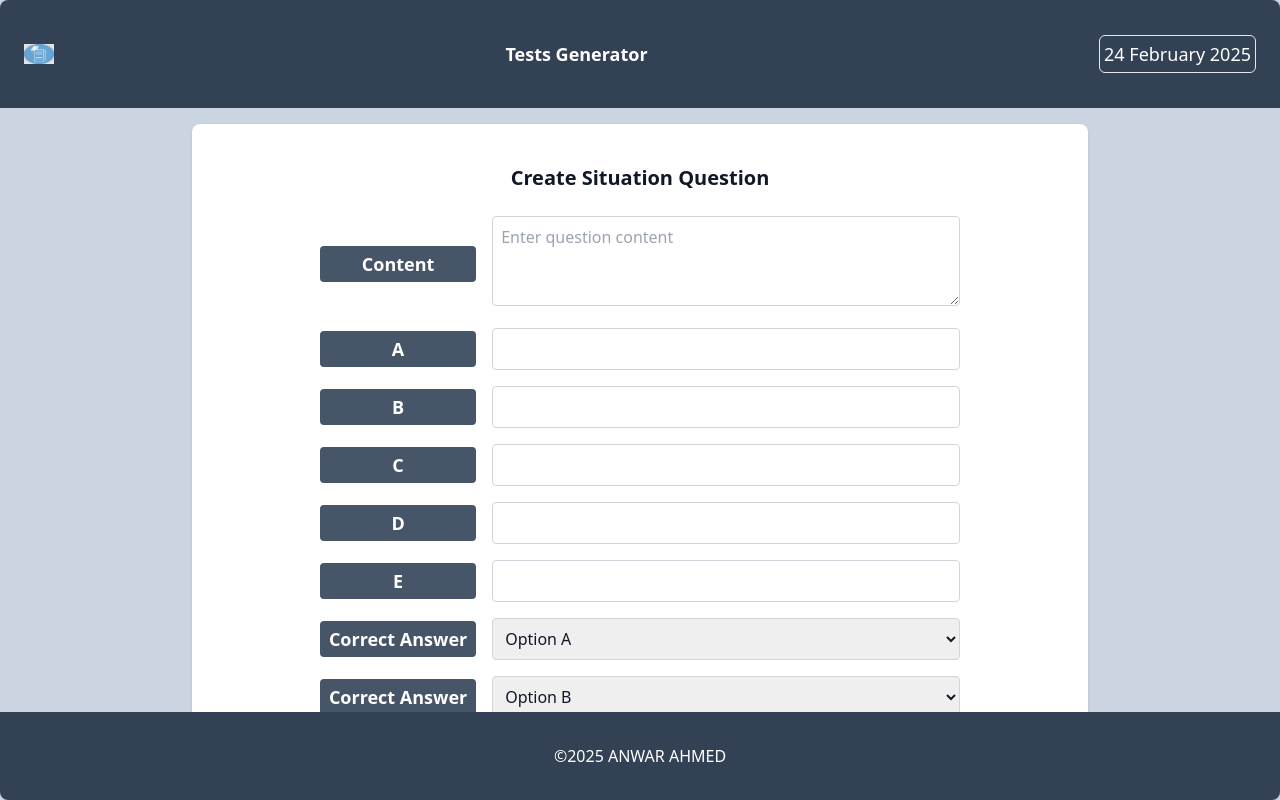
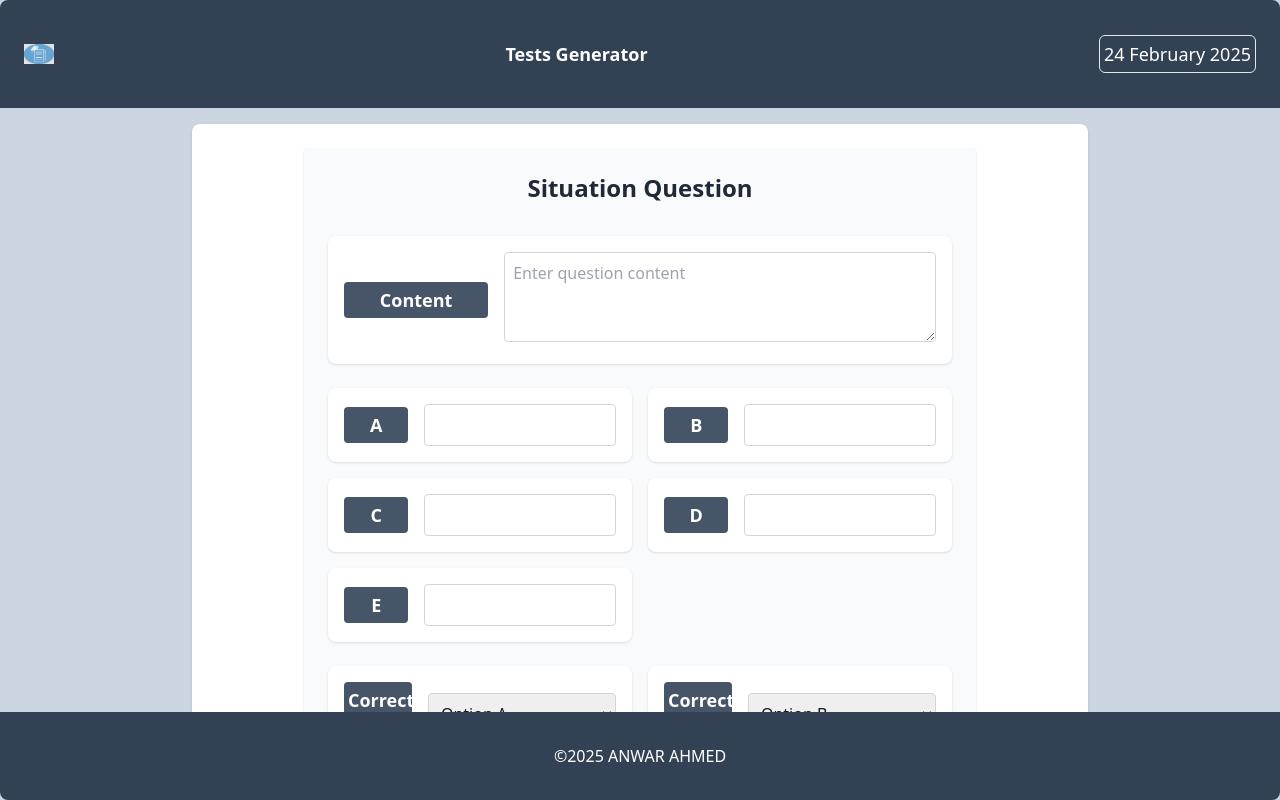
Before and after one commit to stormkid2009/exams-platform, a Next.js app: page /dash-board/situation in a window 1280 px wide. Built offline with nearby package versions, Linux system fonts and the light colour scheme.

Commit message:
fix: improve styling of situation form

```diff
--- a/src/components/forms/question/situation-form.tsx
+++ b/src/components/forms/question/situation-form.tsx
@@ -22,6 +22,7 @@ const SituationForm: React.FC<Props> = ({ handleSubmit }) => {
     type: "success" | "error";
     text: string;
   } | null>(null);
+
   const {
     register,
     handleSubmit: formSubmit,
@@ -40,6 +41,7 @@ const SituationForm: React.FC<Props> = ({ handleSubmit }) => {
       secondAnswer: "b",
     },
   });
+
   const answerOptions = useMemo(
     () => [
       { value: "a", label: "Option A" },
@@ -52,7 +54,6 @@ const SituationForm: React.FC<Props> = ({ handleSubmit }) => {
   );
 
   const onSubmit = async (data: SituationFormData) => {
-    // console.log("formData : ", data);
     try {
       await handleSubmit(data);
       setToast({ type: "success", text: "Question created successfully!" });
@@ -66,9 +67,9 @@ const SituationForm: React.FC<Props> = ({ handleSubmit }) => {
   };
 
   return (
-    <div className="max-w-2xl mx-auto p-4 overflow-y-auto max-h-[calc(100vh-2rem)]">
-      <h2 className="text-xl font-bold text-center mb-6">
-        Create Situation Question
+    <div className="max-w-2xl mx-auto p-6 bg-gray-50 shadow rounded overflow-y-auto max-h-[calc(100vh-2rem)]">
+      <h2 className="text-2xl font-bold text-center text-gray-800 mb-8">
+        Situation Question
       </h2>
 
       {toast && (
@@ -80,9 +81,9 @@ const SituationForm: React.FC<Props> = ({ handleSubmit }) => {
         />
       )}
 
-      <form onSubmit={formSubmit(onSubmit)} className="space-y-4">
+      <form onSubmit={formSubmit(onSubmit)} className="space-y-6">
         {/* Content Input */}
-
+        <div className="bg-white p-4 rounded-lg shadow">
           <ContentInput
             register={register}
             placeholder="Enter question content"
@@ -90,36 +91,43 @@ const SituationForm: React.FC<Props> = ({ handleSubmit }) => {
             label="Content"
             errorMessage={errors.content?.message}
           />
+        </div>
 
-        {/** Options Inputs */}
-
+        {/* Options Inputs */}
+        <div className="grid grid-cols-1 sm:grid-cols-2 gap-4">
           {OPTIONS.map((option) => (
+            <div key={option} className="bg-white p-4 rounded-lg shadow">
               <OptionInput<SituationFormData>
-            key={option}
                 register={register}
-            label={`${option.toUpperCase()}`}
+                label={option.toUpperCase()}
                 name={option as Path<SituationFormData>}
                 errorMessage={errors[option]?.message}
               />
+            </div>
           ))}
+        </div>
 
-        {/** Right Answers Inputs */}
-
+        {/* Answer Inputs */}
+        <div className="grid grid-cols-1 sm:grid-cols-2 gap-4">
           {ANSWERS.map((answer) => (
+            <div key={answer} className="bg-white p-4 rounded-lg shadow">
               <AnswerInput<SituationFormData>
-            key={answer}
                 register={register}
                 name={answer as Path<SituationFormData>}
                 maxOptions={OPTIONS.length}
                 options={answerOptions}
-            errorMessage={errors[answer as keyof SituationFormData]?.message}
+                errorMessage={
+                  errors[answer as keyof SituationFormData]?.message
+                }
               />
+            </div>
           ))}
+        </div>
 
         <div className="flex justify-end">
           <button
             type="submit"
-            className="bg-blue-500 text-white px-4 py-2 rounded hover:bg-blue-600"
+            className="bg-blue-500 hover:bg-blue-600 transition-colors text-white px-4 py-2 rounded"
           >
             Create Question
           </button>
```
Lines whose indentation alone changed are shown as unchanged.
